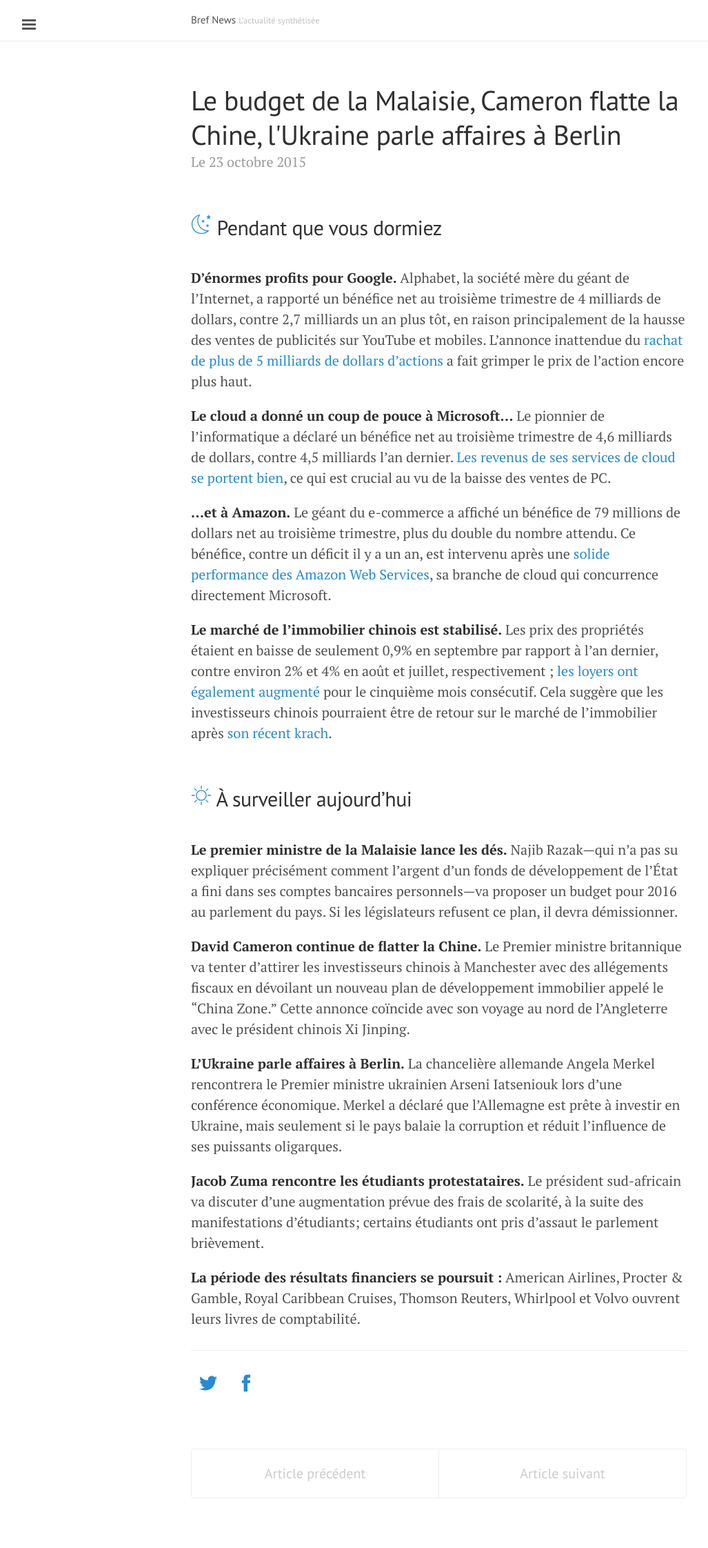
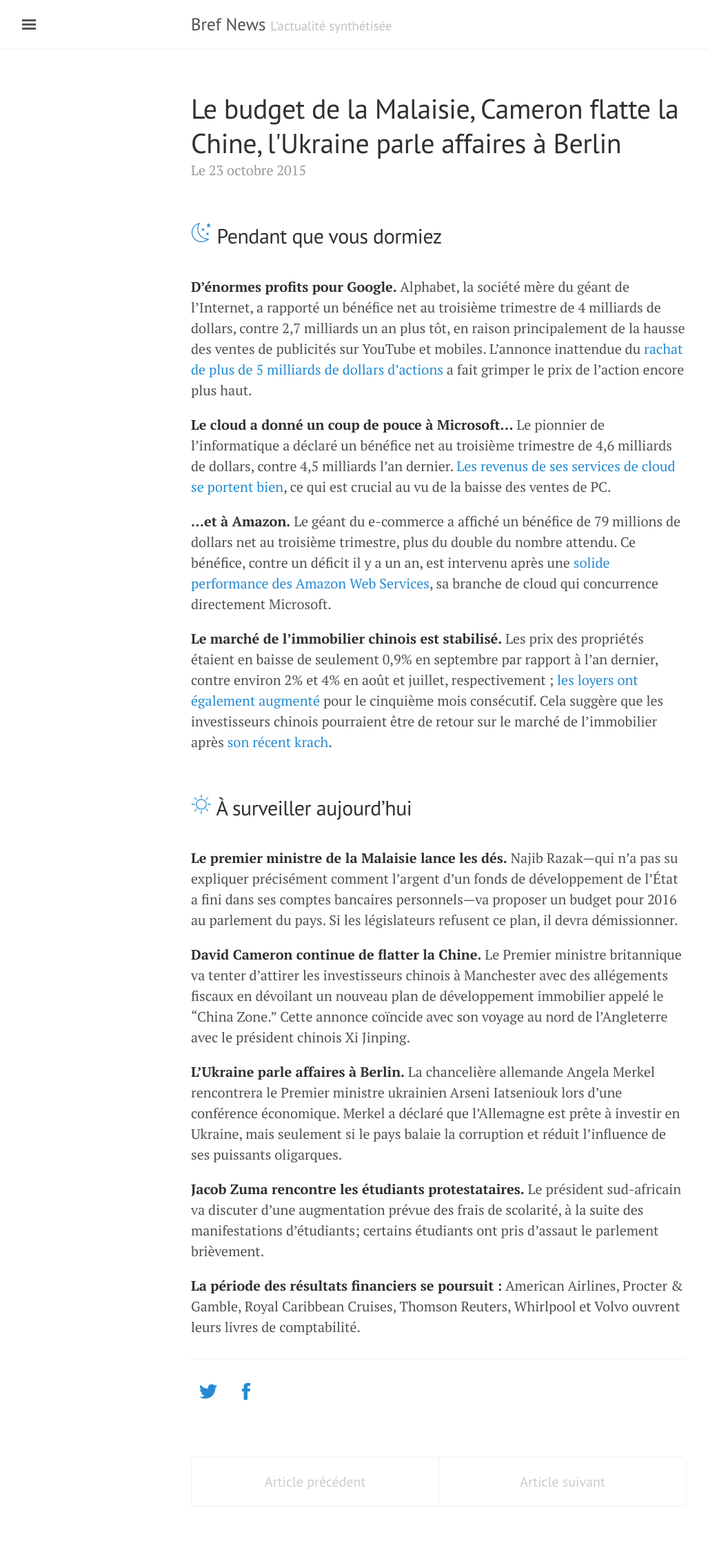
Before and after one commit to BrefNews/brefnews.github.io, a Jekyll site: the page built from index.html, in a window 1280 px wide. Shown: the whole page at 69% size, without its empty margins (3-1030 px from the left). Built offline with Jekyll 4.4.1, drawn with Linux system fonts in a browser that asks for light colours; the list of posts is cut into pages by our own code.

Commit message:
Masthead small styling fix

```diff
--- a/public/styles/main.scss
+++ b/public/styles/main.scss
@@ -274,11 +274,11 @@
   margin-top: 0;
   margin-bottom: 0;
   color: #505050;
-  font-size: 75%;
   font-weight: 400;
   letter-spacing: 0;
 
   small {
+    font-size: 75%;
     color: #c0c0c0;
   }
 
```
